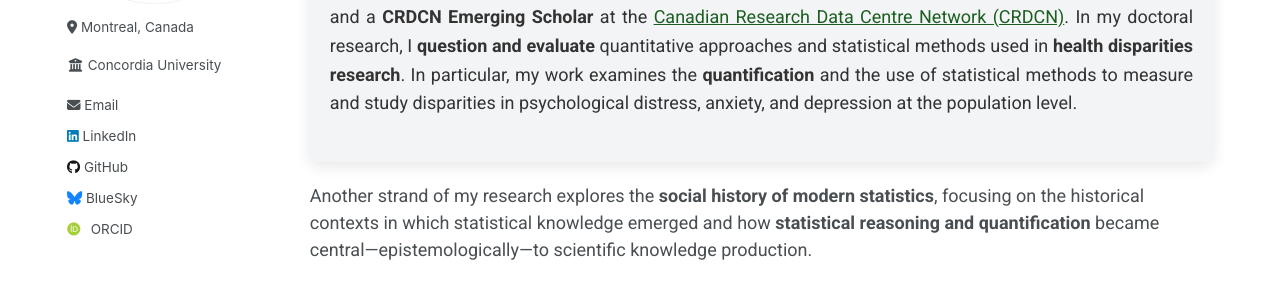
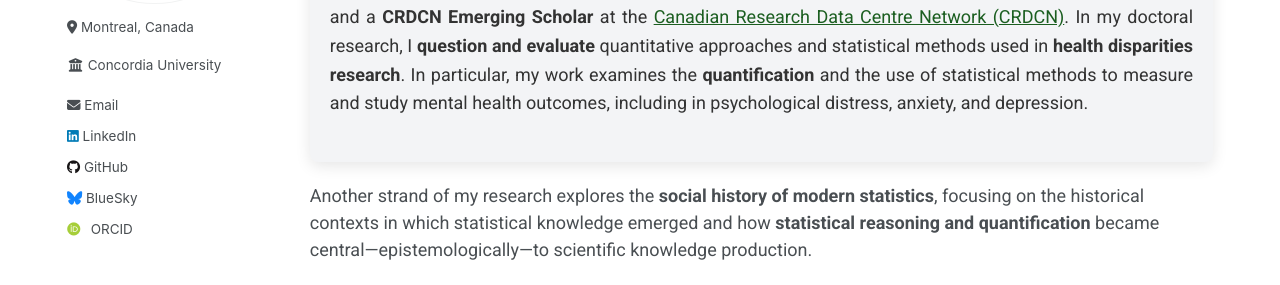
Before and after one commit to Mohsnmonji/mohsnmonji.github.io, a Jekyll site: the page built from about-me.md, in a window 1280 px wide and 900 px high. Shown: the part 239-524 px from the top of the window. Built offline with Jekyll 4.4.1, drawn with Linux system fonts in a browser that asks for light colours; some web fonts are replaced.

Commit message:
Update about-me.md

```diff
--- a/about-me.md
+++ b/about-me.md
@@ -94,7 +94,7 @@ author_profile: true
     In my doctoral research, I <strong>question and evaluate</strong> quantitative approaches and statistical methods
     used in <strong>health disparities research</strong>.
     In particular, my work examines the <strong>quantification</strong> and the use of statistical methods
-    to measure and study disparities in psychological distress, anxiety, and depression at the population level.
+    to measure and study mental health outcomes, including in psychological distress, anxiety, and depression.
   </p>
 </div>
 
```
